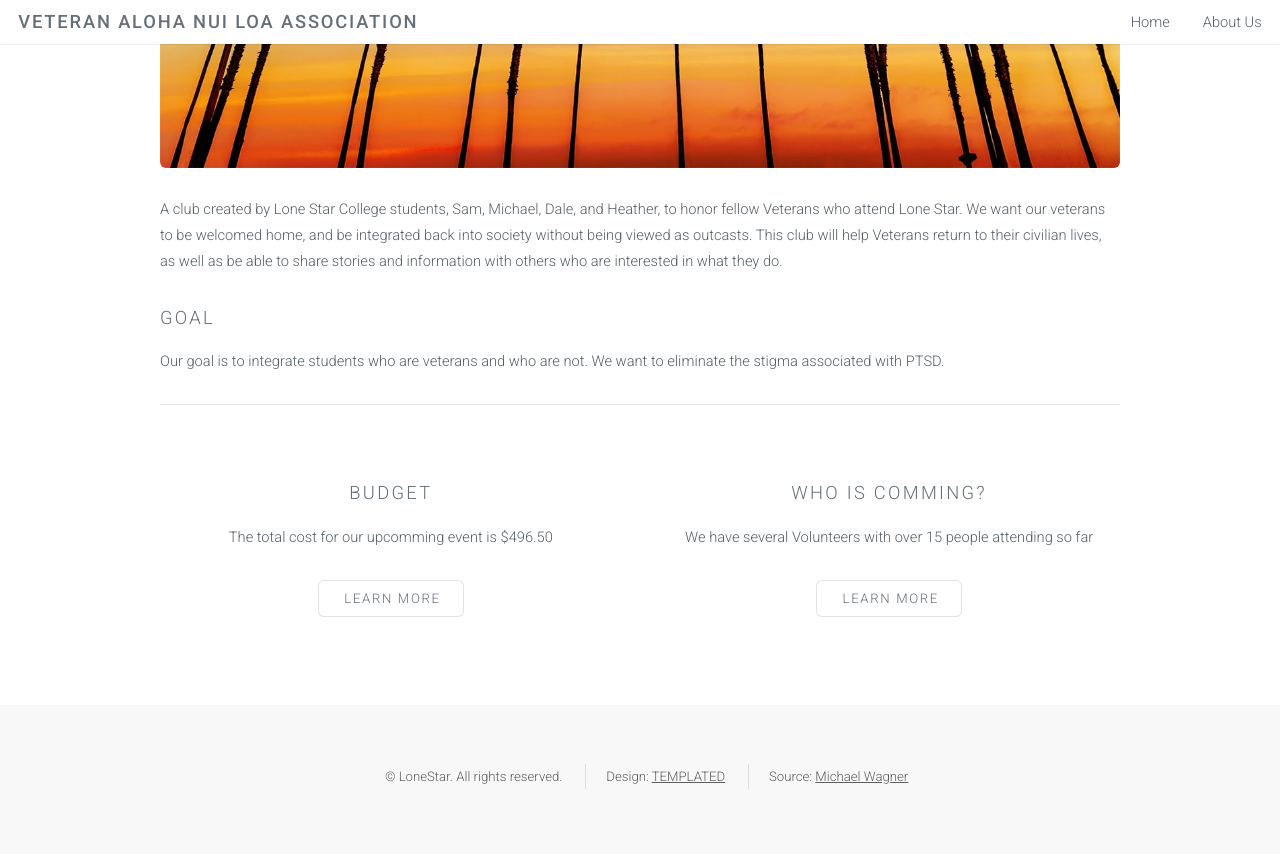
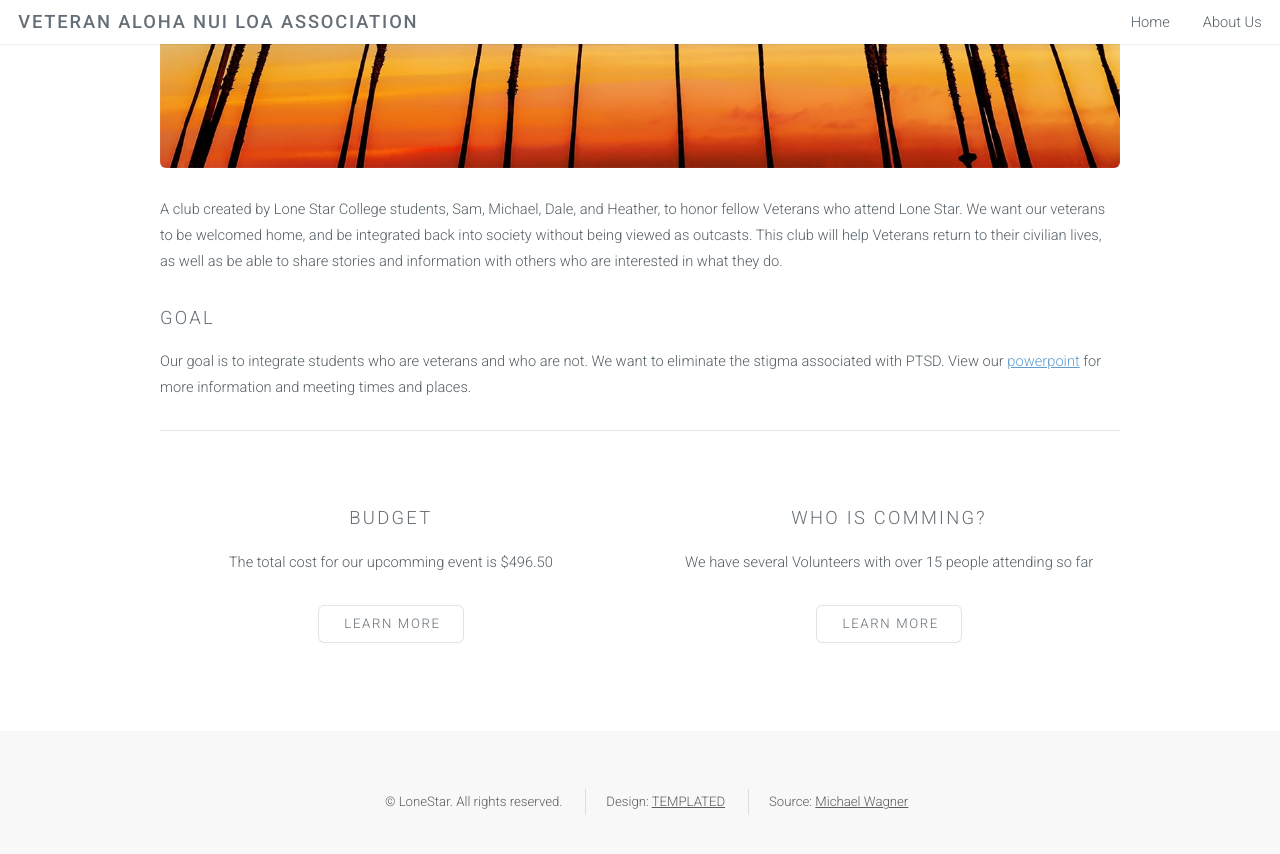
Before and after one commit to miwagner1/miwagner1.github.io, a Jekyll site: the page built from about.html, in a window 1280 px wide and 900 px high, scrolled down 633 px. Shown: the top 854 px of the window. Built offline with Jekyll 4.4.1, drawn with Linux system fonts in a browser that asks for light colours.

Commit message:
powerpoint added

```diff
--- a/about.html
+++ b/about.html
@@ -14,7 +14,7 @@ layout: default
             <a href="#" class="image fit"><img src="{{ site.baseurl }}/images/banner.jpg" alt="" /></a>
             <p>A club created by Lone Star College students, Sam, Michael, Dale, and Heather, to honor fellow Veterans who attend Lone Star. We want our veterans to be welcomed home, and be integrated back into society without being viewed as outcasts. This club will help Veterans return to their civilian lives, as well as be able to share stories and information with others who are interested in what they do.</p>
             <H3>Goal</H3>
-            <p>Our goal is to integrate students who are veterans and who are not. We want to eliminate the stigma associated with PTSD.</p>
+            <p>Our goal is to integrate students who are veterans and who are not. We want to eliminate the stigma associated with PTSD. View our <a href="https://drive.google.com/open?id=0B7j9dfuywmv1TzJoSHB6bHNCWkU">powerpoint</a> for more information and meeting times and places.</p>
         </section>
         <hr class="major" />
         <div class="row">
```
